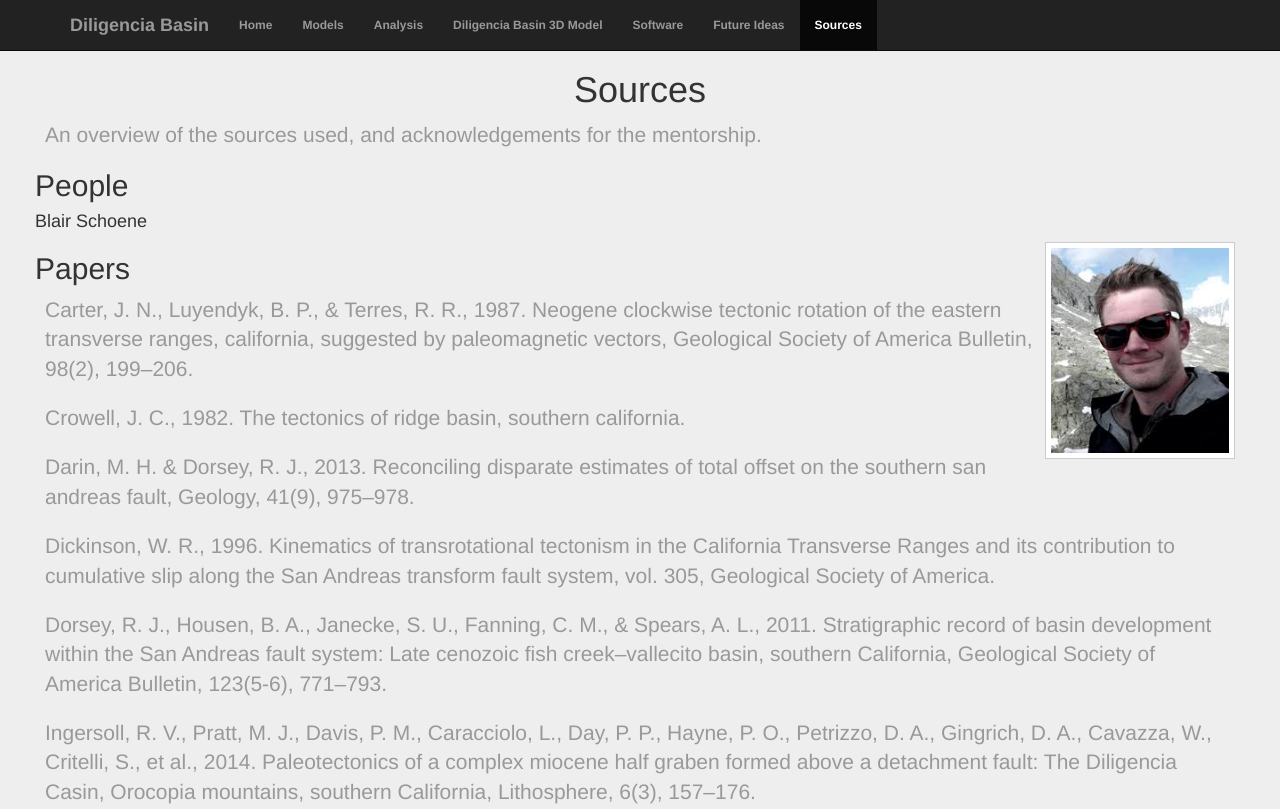
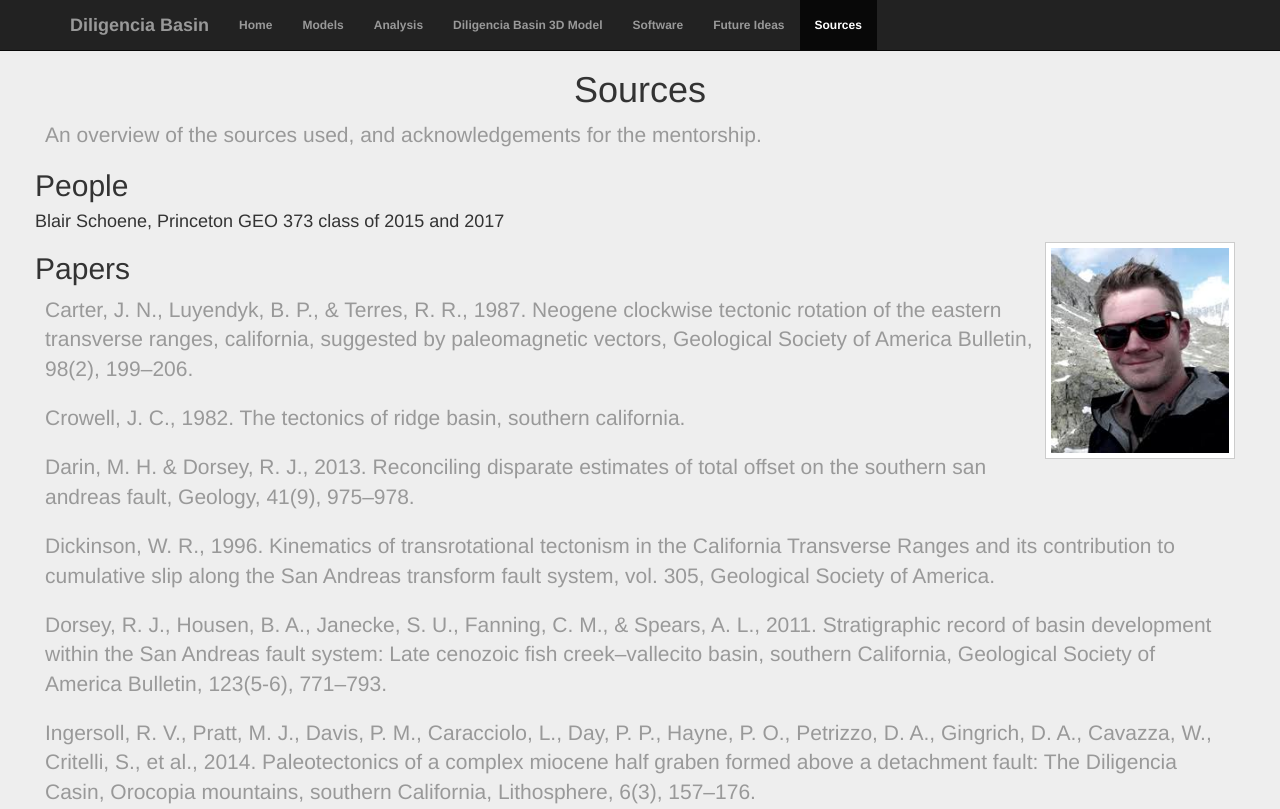
Before and after one commit to coronadom2294/3D_GEO, a plain HTML site: page sources.html in a window 1280 px wide. Shown: the top 809 px of the page. Drawn offline with nearby package versions, Linux system fonts and the light colour scheme; a script that the page names is missing.

Commit message:
Update sources.html

```diff
--- a/sources.html
+++ b/sources.html
@@ -55,7 +55,7 @@
 
 
 
-       <h4> Blair Schoene</h4>
+       <h4> Blair Schoene, Princeton GEO 373 class of 2015 and 2017 </h4>
         <p class="lead">
         <img src="img1/blair.jpeg"
         style="width: 190px" align="right"/>
```
